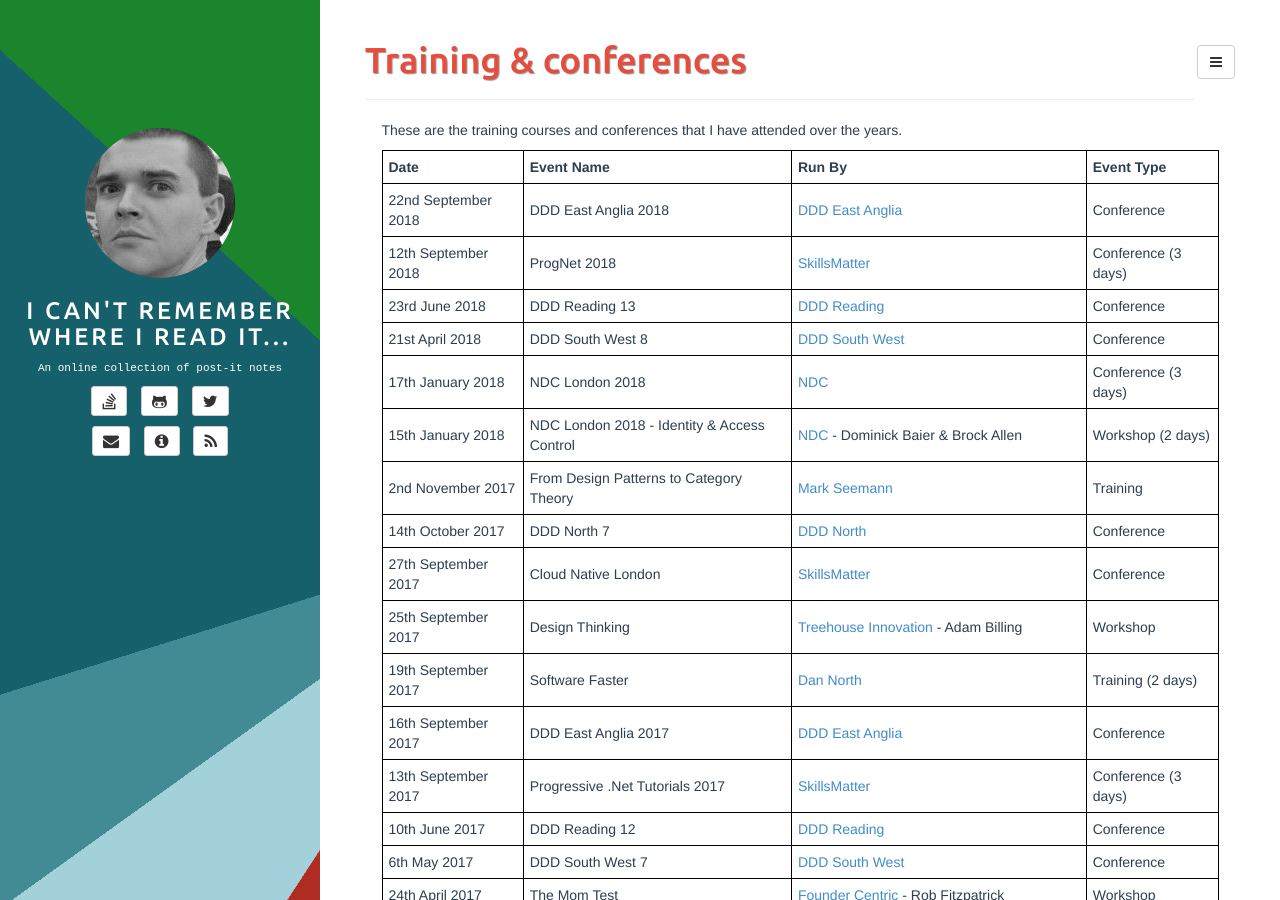
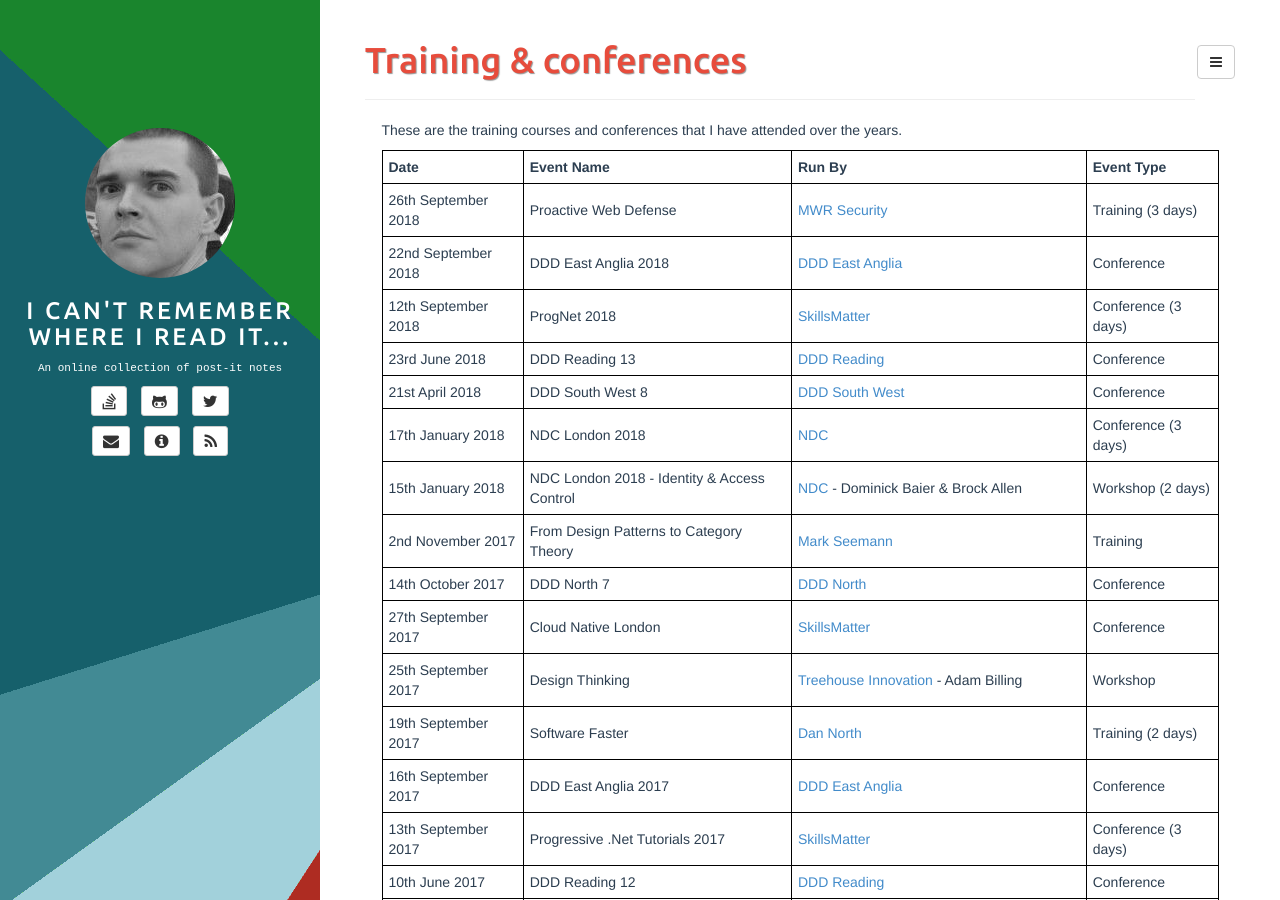
Before and after one commit to adrianbanks/adrianbanks.github.io, a Jekyll site: the page built from training.md, in a window 1280 px wide and 900 px high. Built offline with Jekyll 4.4.1, drawn with Linux system fonts in a browser that asks for light colours.

Commit message:
Add security training attendance

```diff
--- a/training.md
+++ b/training.md
@@ -7,6 +7,7 @@ These are the training courses and conferences that I have attended over the yea
 
 | **Date**            | **Event Name**                                     | **Run By**                                               | **Event Type**      |
 | ------------------- | -------------------------------------------------- | -------------------------------------------------------- | ------------------- |
+| 26th September 2018 | Proactive Web Defense                              | [MWR Security][20]                                       | Training (3 days)   |
 | 22nd September 2018 | DDD East Anglia 2018                               | [DDD East Anglia][8]                                     | Conference          |
 | 12th September 2018 | ProgNet 2018                                       | [SkillsMatter][6]                                        | Conference (3 days) |
 | 23rd June 2018      | DDD Reading 13                                     | [DDD Reading][1]                                         | Conference          |
```
Also changed, not shown: other parts of training.md (+1 -0 lines).
